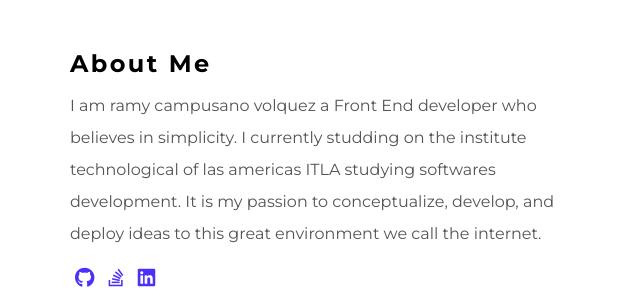
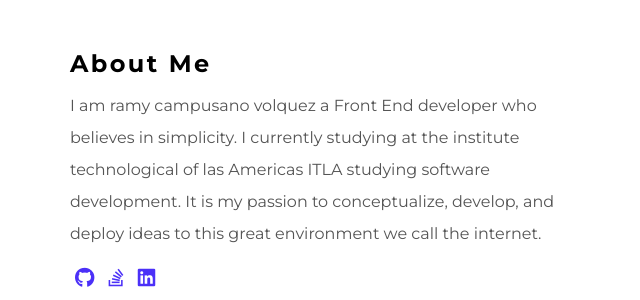
Before and after one commit to Daniels-not/Portfolio, a website: page index.html in a window 1280 px wide. Shown: the part 638-938 px from the top of the page, 570-1210 px from the left. Drawn offline with nearby package versions, Linux system fonts and the light colour scheme.

Commit message:
Navabar Fixed and about section

```diff
--- a/index.html
+++ b/index.html
@@ -71,7 +71,7 @@
       <div>
         <h2 class="title">About Me</h2>
         <p class="description">
-          I am ramy campusano volquez a Front End developer who believes in simplicity. I currently studding on the institute technological of las americas ITLA studying softwares development. It is my passion to conceptualize, develop, and deploy ideas to this great environment we call the internet.
+          I am ramy campusano volquez a Front End developer who believes in simplicity. I currently studying at the institute technological of las Americas ITLA studying software development. It is my passion to conceptualize, develop, and deploy ideas to this great environment we call the internet.
         </p>
         <a
         href="https://github.com/Daniels-not"
@@ -84,7 +84,7 @@
         ><i class="fab fa-stack-overflow"></i
       ></a>
       <a
-        href="https://www.linkedin.com/in/ramy-daniel-campusano-volquez-a110ba14a"
+        href="https:// www.linkedin.com/in/ramy-daniel-campusano-volquez-a110ba14a"
         class="link"
         ><i class="fab fa-linkedin"></i
       ></a>
```
